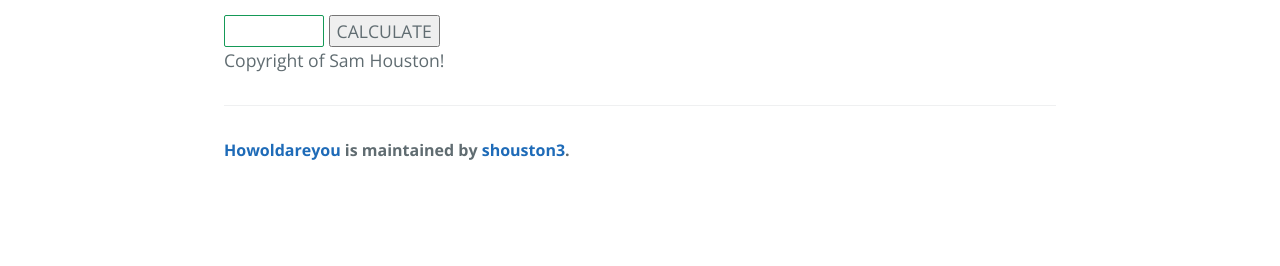
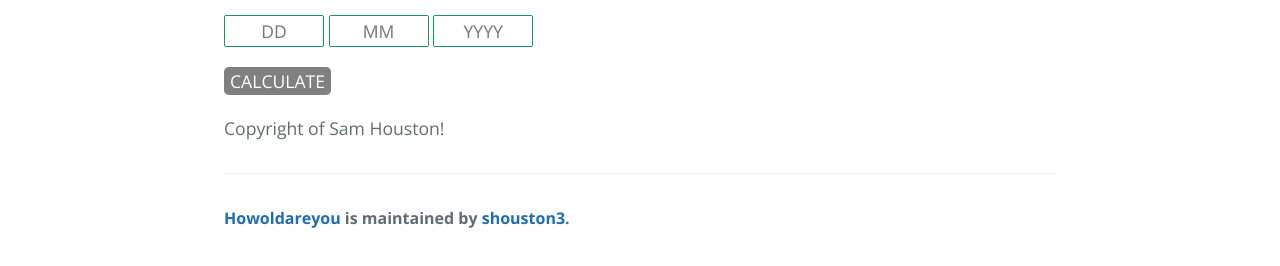
Before and after one commit to samhstn/howOldAreYou, a plain HTML site: page index.html in a window 1280 px wide. Shown: the part 526-792 px from the top of the page. Drawn offline with nearby package versions, Linux system fonts and the light colour scheme.

Commit message:
changed to three inputs for user readability

```diff
--- a/index.html
+++ b/index.html
@@ -27,8 +27,12 @@
 		</script>
 		<div>
 		<p id="demo">Type your age into the text box in the form: dd/mm/yyyy <br> Then click calculate</p>
-		<input type="text" id="txtinput">
-		<button type="button" onClick="readBox()">CALCULATE</button>
+		<form>
+			<input type="text" placeholder='dd' id="day">
+			<input type="text" placeholder='mm' id='month'>
+			<input type='text' placeholder='yyyy' id='year'><br>
+			<button type="button" id='calculate' onClick="readBox()">CALCULATE</button>
+		</form>
 		</div>
 		<div id="footer">
 			<div id="buttons">
```
